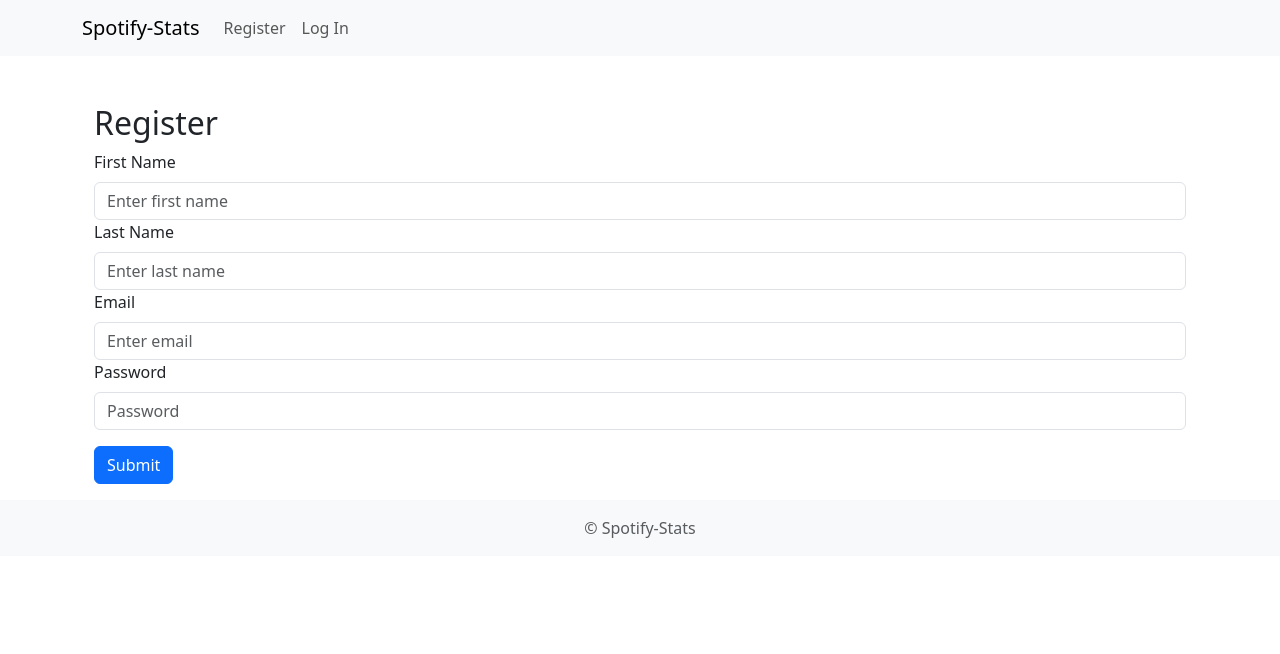
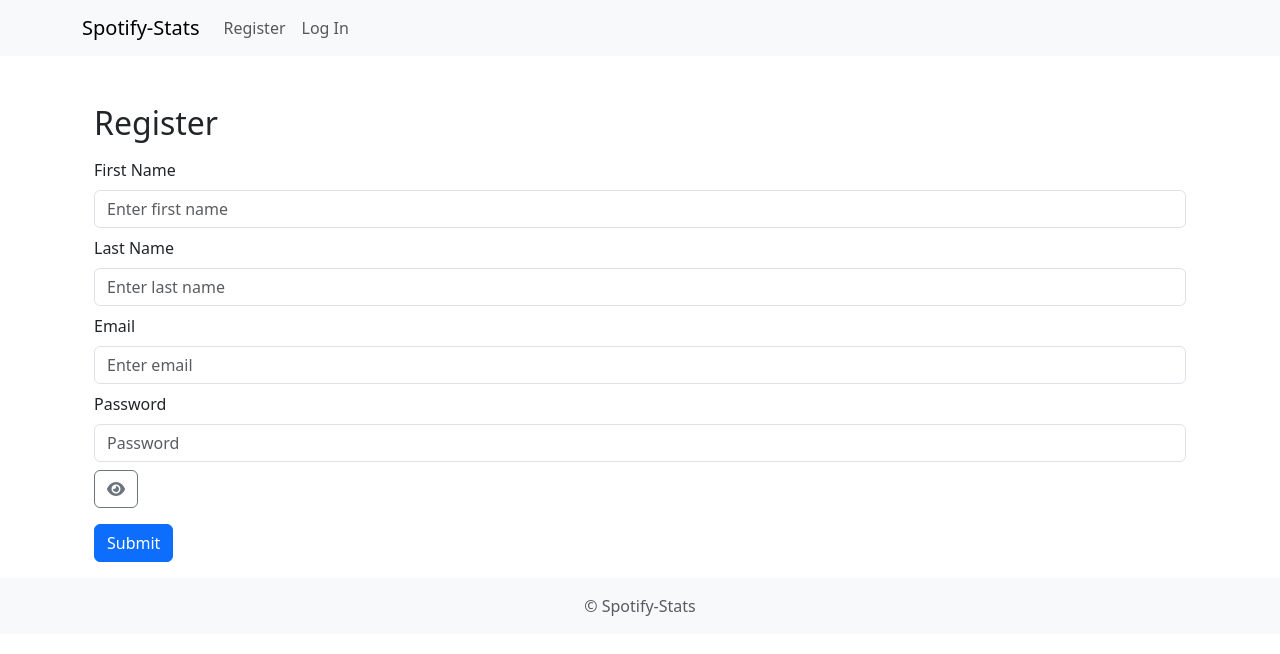
Before and after one commit to Yash-Agrawal10/spotify-stats, a React (Vite) app in the folder frontend/: page /register in a window 1280 px wide. Shown: the top 654 px of the page. Built offline with nearby package versions, Linux system fonts and the light colour scheme.

Commit message:
show password functionality

```diff
--- a/frontend/package.json
+++ b/frontend/package.json
@@ -10,6 +10,9 @@
     "preview": "vite preview"
   },
   "dependencies": {
+    "@fortawesome/fontawesome-svg-core": "^6.5.2",
+    "@fortawesome/free-solid-svg-icons": "^6.5.2",
+    "@fortawesome/react-fontawesome": "^0.2.0",
     "@reduxjs/toolkit": "^2.2.3",
     "axios": "^1.6.8",
     "bootstrap": "^5.3.3",
--- a/frontend/src/features/auth/RegisterPage.tsx
+++ b/frontend/src/features/auth/RegisterPage.tsx
@@ -2,6 +2,8 @@
 import { Container, Form, Button, Alert } from "react-bootstrap";
 import api from "../../app/api/api";
 import { isAxiosError } from "axios";
+import { FontAwesomeIcon } from "@fortawesome/react-fontawesome";
+import { faEye, faEyeSlash } from "@fortawesome/free-solid-svg-icons";
 
 // Interfaces
 interface RegisterData {
@@ -17,10 +19,13 @@
   const [lastName, setLastName] = useState("");
   const [email, setEmail] = useState("");
   const [password, setPassword] = useState("");
+  const [showPassword, setShowPassword] = useState(false);
   const [message, setMessage] = useState("");
   const [status, setStatus] = useState<"None" | "Success" | "Failure">("None");
 
   // Event handlers
+  const togglePassword = () => setShowPassword(!showPassword);
+
   const registerUser = async (data: RegisterData) => {
     try {
       const response = await api.post("users/register/", data);
@@ -52,10 +57,10 @@
 
   // JSX
   return (
-    <Container className="mt-3">
+    <Container className="mt-2">
       <h2>Register</h2>
-      <Form onSubmit={handleSubmit}>
-        <Form.Group controlId="formBasicEmail">
+      <Form className="mt-3" onSubmit={handleSubmit}>
+        <Form.Group className="mt-2" controlId="formBasicEmail">
           <Form.Label>First Name</Form.Label>
           <Form.Control
             type="text"
@@ -65,7 +70,7 @@
           />
         </Form.Group>
 
-        <Form.Group controlId="formBasicEmail">
+        <Form.Group className="mt-2" controlId="formBasicEmail">
           <Form.Label>Last Name</Form.Label>
           <Form.Control
             type="text"
@@ -75,7 +80,7 @@
           />
         </Form.Group>
 
-        <Form.Group controlId="formBasicEmail">
+        <Form.Group className="mt-2" controlId="formBasicEmail">
           <Form.Label>Email</Form.Label>
           <Form.Control
             type="email"
@@ -85,14 +90,22 @@
           />
         </Form.Group>
 
-        <Form.Group controlId="formBasicPassword">
+        <Form.Group className="mt-2" controlId="formBasicPassword">
           <Form.Label>Password</Form.Label>
           <Form.Control
-            type="password"
+            type={showPassword ? "text" : "password"}
             placeholder="Password"
             value={password}
             onChange={(e) => setPassword(e.target.value)}
           />
+          <Button
+            className="mt-2"
+            variant="outline-secondary"
+            onClick={togglePassword}
+            style={{ zIndex: 0 }}
+          >
+            <FontAwesomeIcon icon={showPassword ? faEyeSlash : faEye} />
+          </Button>
         </Form.Group>
 
         <Button className="mt-3 mb-3" variant="primary" type="submit">
```
Also changed, not shown: 1 other file (tests, documents, lock files or other folders).
